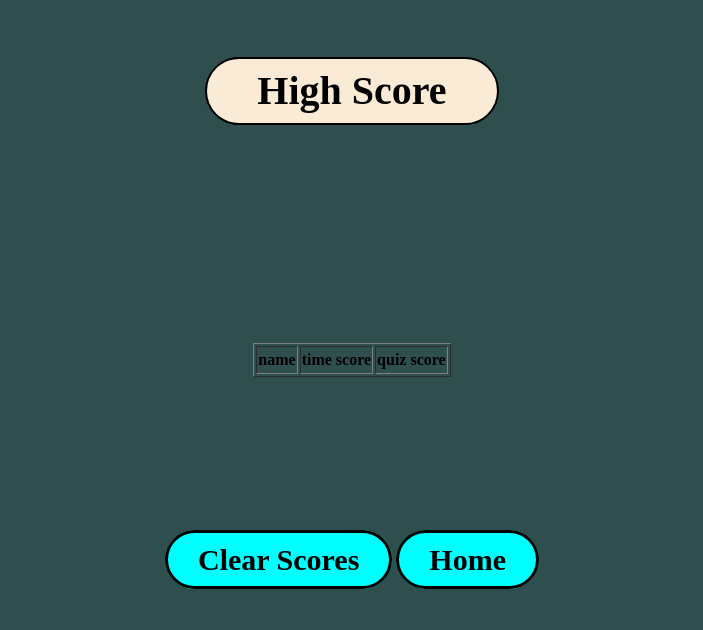
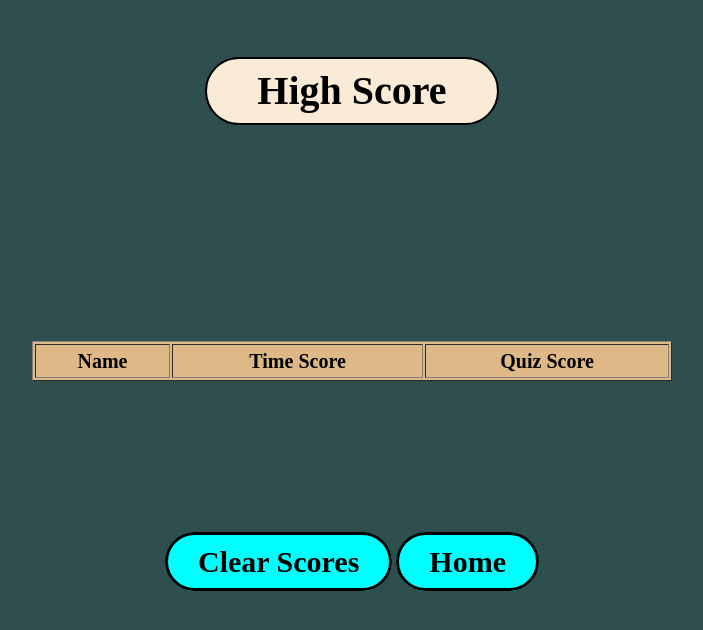
Before and after one commit to singhbawan/Quiz, a plain HTML site: page scoreLog.html in a window 1280 px wide. Shown: the whole page, without its empty margins (288-991 px from the left). Drawn offline with Linux system fonts and the light colour scheme.

Commit message:
styled high score table

```diff
--- a/assets/css/style.css
+++ b/assets/css/style.css
@@ -198,3 +198,10 @@ main {
   font-weight: 300;
   margin: 4px;
 }
+
+.table {
+  background-color: burlywood;
+  width: 80vh;
+  font-size: 20px;
+  text-align: center;
+}
--- a/scoreLog.html
+++ b/scoreLog.html
@@ -19,11 +19,11 @@
 
     <main>
 
-        <table border="1" id="table1">
+        <table border="1" id="table1" class="table">
             <tr>
-                <th>name</th>
-                <th>time score</th>
-                <th>quiz score</th>
+                <th>Name</th>
+                <th>Time Score</th>
+                <th>Quiz Score</th>
             </tr>
 
         </table>
```
